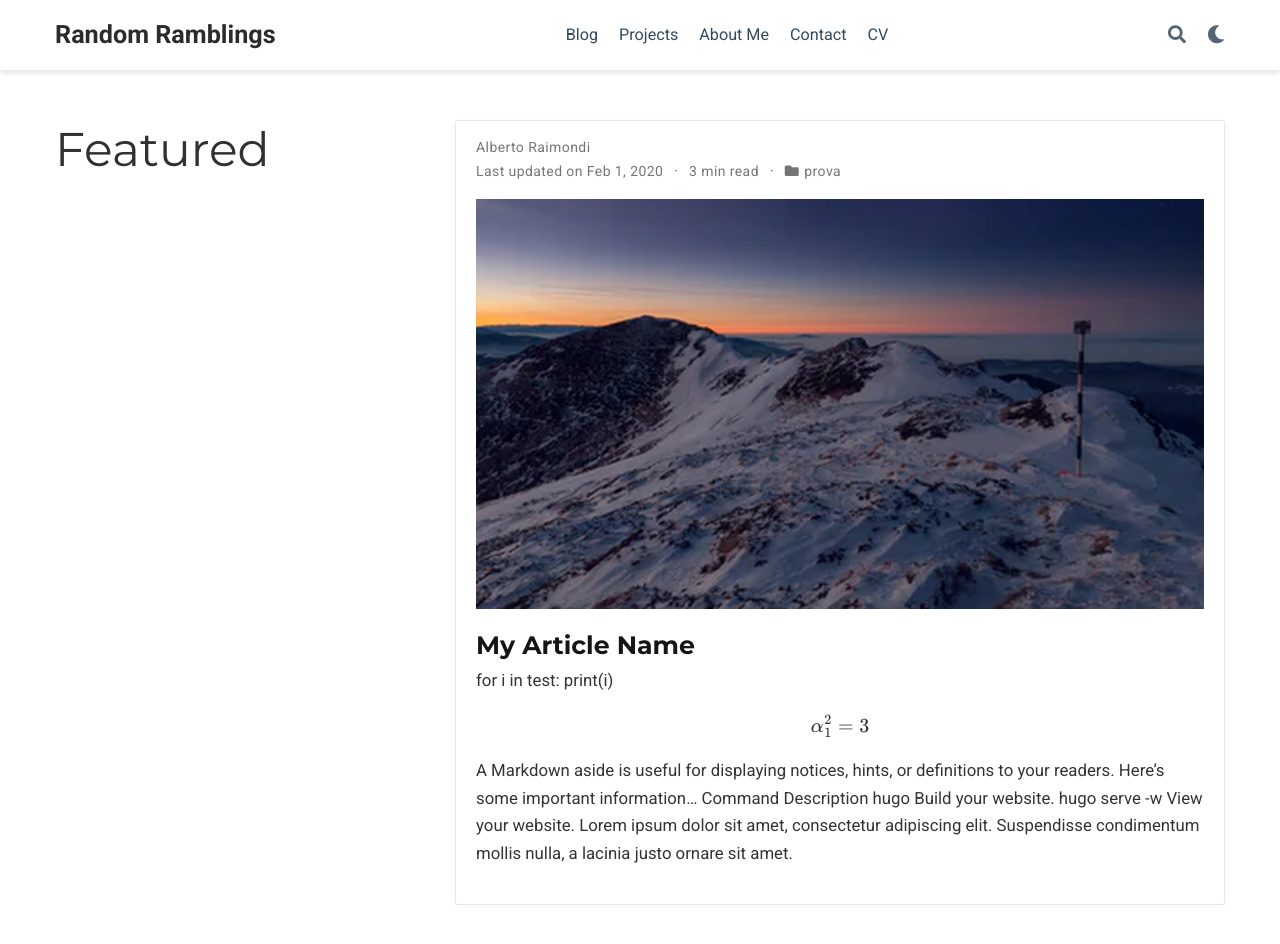
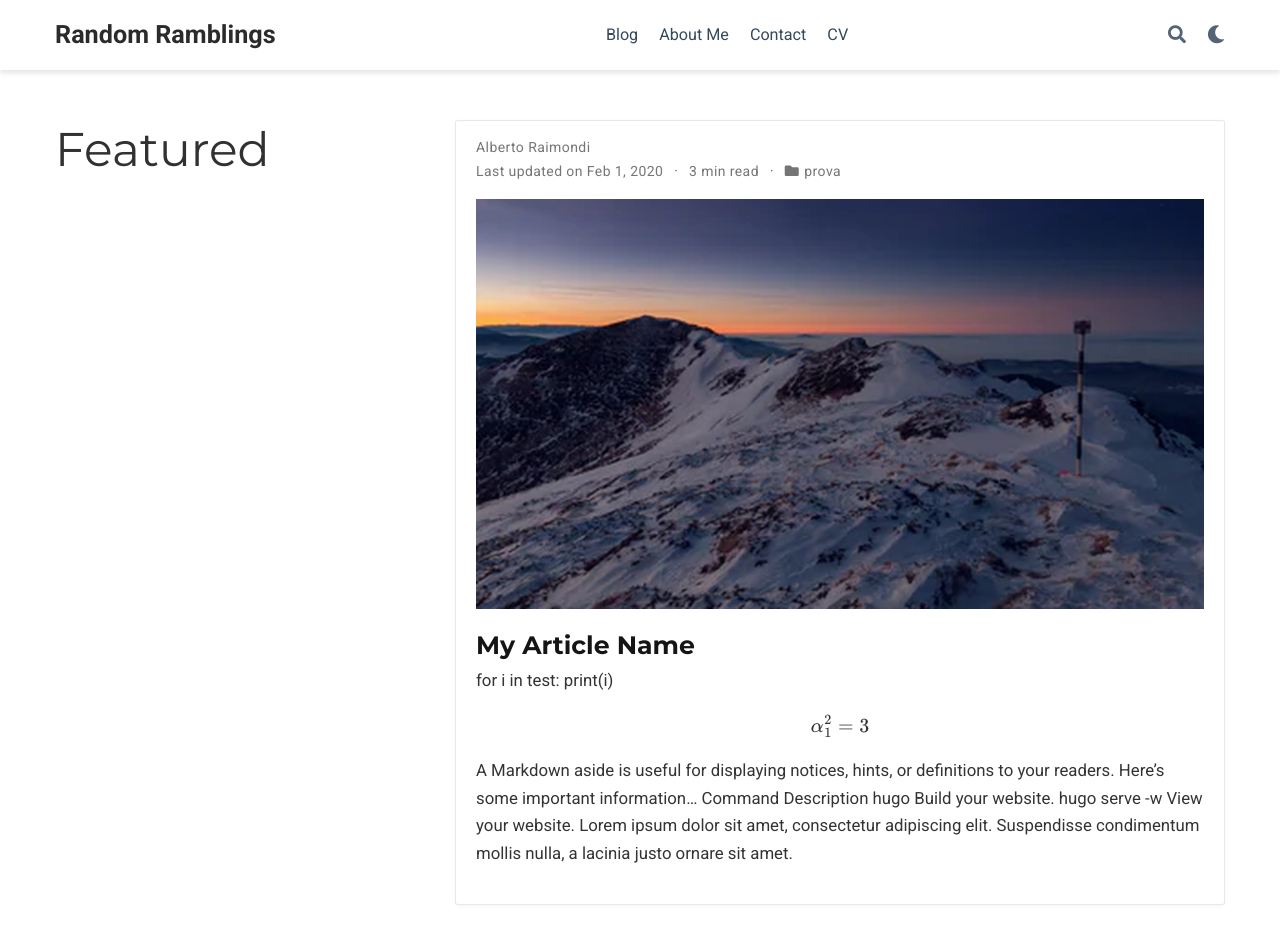
Before and after one commit to Raialbe/raialbe.github.io, a plain HTML site: page index.html in a window 1280 px wide. Shown: the top 944 px of the page. Drawn offline with nearby package versions, Linux system fonts and the light colour scheme; some packages are replaced by stand-ins of ours; some icons are missing.

Commit message:
rebuilding site lun 10 feb 2020, 23.14.02, CET

```diff
--- a/index.html
+++ b/index.html
@@ -359,28 +359,6 @@
 
         <li class="nav-item">
           <a class="nav-link " href="/posts_show"><span>Blog</span></a>
-        </li>
-
-
-
-
-
-
-
-
-
-
-
-
-
-
-
-
-
-
-
-        <li class="nav-item">
-          <a class="nav-link " href="/projects_show"><span>Projects</span></a>
         </li>
 
 
```
Also changed, not shown: 404.html (+0 -22 lines), about/index.html (+0 -22 lines), authors/alberto/index.html (+0 -22 lines), authors/index.html (+0 -22 lines), categories/index.html (+0 -22 lines), categories/prova/index.html (+0 -22 lines), contact/index.html (+0 -22 lines), post/index.html (+0 -22 lines), post/new_article-copy/index.html (+0 -22 lines), posts_show/index.html (+0 -22 lines), project/index.html (+0 -22 lines), project/my-project-name/index.html (+0 -22 lines), projects_show/index.html (+0 -22 lines), publication_types/index.html (+0 -22 lines), 2 more files.
